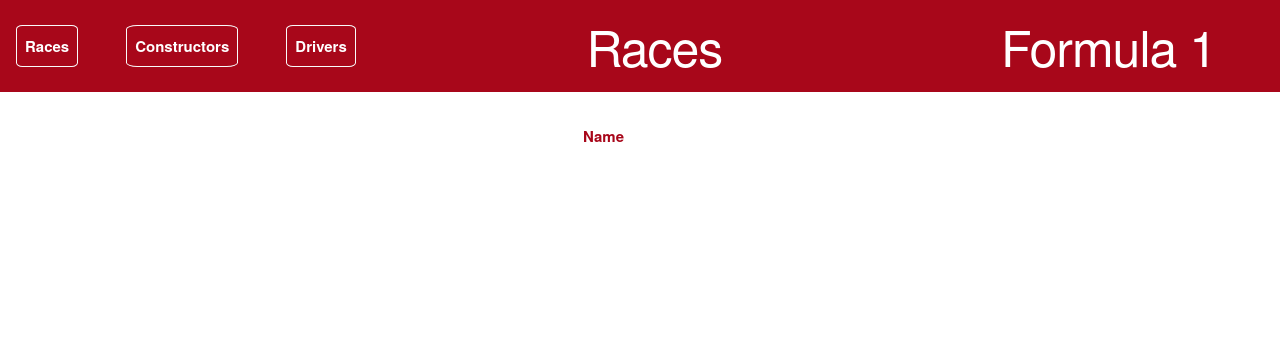
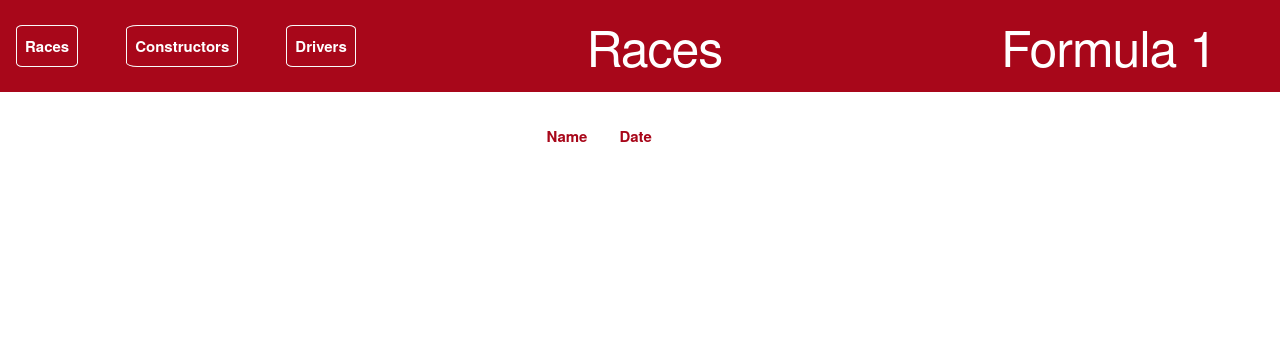
Before and after one commit to Mats01-fer/ifsus-2022, a Django app: page / in a window 1280 px wide. Shown: the top 352 px of the page. Run offline with Django 3.2, Linux system fonts and the light colour scheme; data that the repository does not hold is empty.

Commit message:
adds race date to list

```diff
--- a/f1/static/css/style.css
+++ b/f1/static/css/style.css
@@ -147,7 +147,7 @@
 
 .races-grid{
     display: grid;
-    grid-template-columns: repeat(2, 1fr);
+    grid-template-columns: repeat(3, 1fr);
     margin: auto;
     gap: var(--space-xs) var(--space-m);
 }
--- a/f1/templates/races.html
+++ b/f1/templates/races.html
@@ -4,9 +4,11 @@
 <div class="races-page-wrapper">
   <div class="races-grid">
     <div class="column-header">Name</div>
+    <div class="column-header">Date</div>
     <div class="column-header"></div>
     {% for race in races %}
       <div class="race-name">{{race.name}}</div>
+      <div>{{race.date}}</div>
       <a class="clickable" href="/race-points/{{race.id}}">Results</a>
     {% endfor %}
   </div>
```
